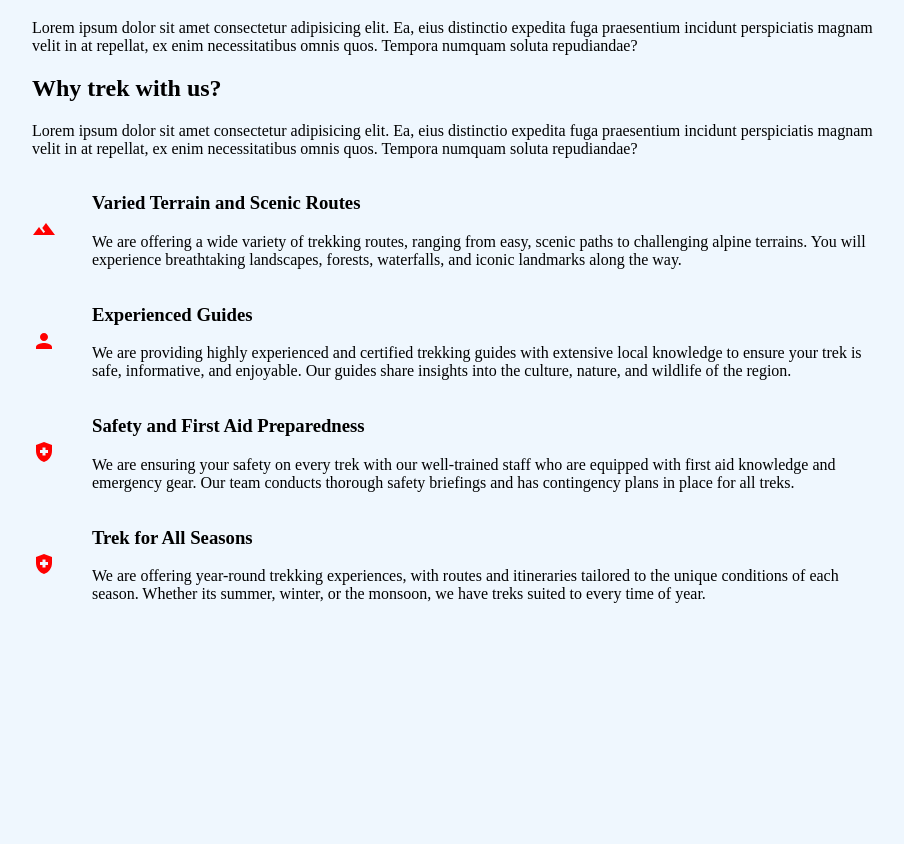
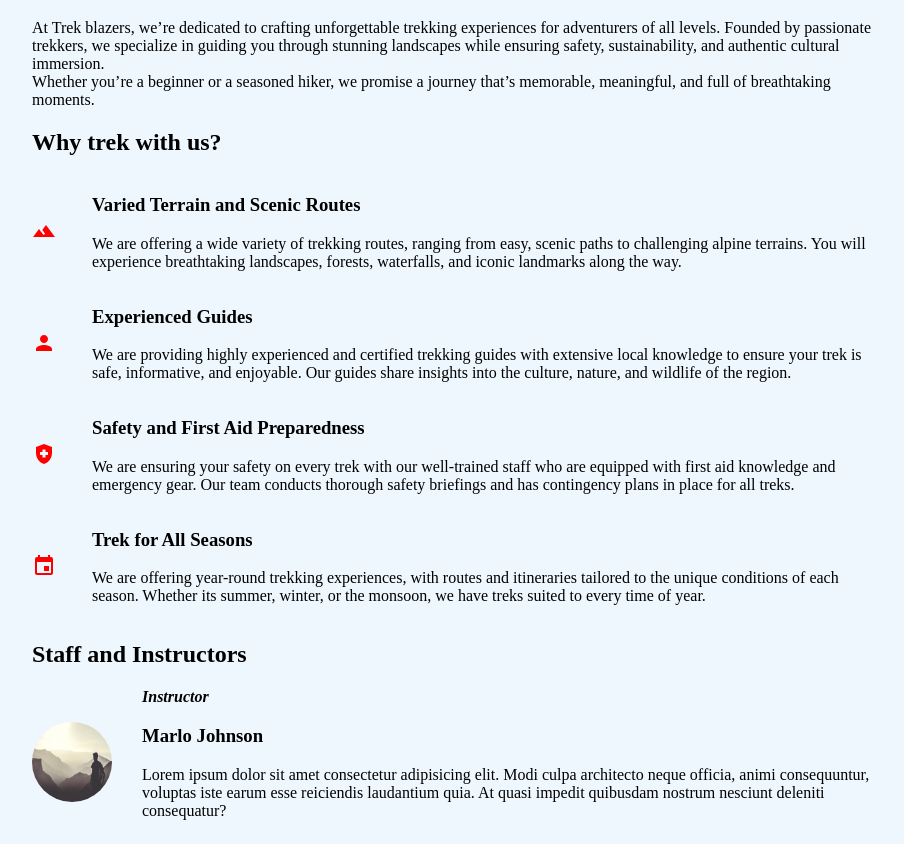
Before and after one commit to chodankarac/wander-trek, a Next.js app: page /about in a window 1280 px wide. Shown: the part 540-1384 px from the top of the page, without its empty margins (182-1086 px from the left). Before the commit the page ends 1167 px from the top, so only its background shows below. Built offline with nearby package versions, Linux system fonts and the light colour scheme.

Commit message:
trek with us data added;implements issue #30

```diff
--- a/app/about/page.tsx
+++ b/app/about/page.tsx
@@ -5,7 +5,7 @@ import Image from "next/image";
 import React from "react";
 import TerrainIcon from "@mui/icons-material/Terrain";
 import PersonIcon from "@mui/icons-material/Person";
-import { HealthAndSafety } from "@mui/icons-material";
+import { Event, HealthAndSafety } from "@mui/icons-material";
 
 const About = () => {
   return (
@@ -29,20 +29,18 @@ const About = () => {
         <div>
           <h2>About us</h2>
           <p style={{ fontSize: "1rem" }}>
-            Lorem ipsum dolor sit amet consectetur adipisicing elit. Ea, eius
-            distinctio expedita fuga praesentium incidunt perspiciatis magnam
-            velit in at repellat, ex enim necessitatibus omnis quos. Tempora
-            numquam soluta repudiandae?
+            At Trek blazers, we’re dedicated to crafting unforgettable trekking
+            experiences for adventurers of all levels. Founded by passionate
+            trekkers, we specialize in guiding you through stunning landscapes
+            while ensuring safety, sustainability, and authentic cultural
+            immersion.
+            <br />
+            Whether you’re a beginner or a seasoned hiker, we promise a journey
+            that’s memorable, meaningful, and full of breathtaking moments.
           </p>
         </div>
         <div>
           <h2>Why trek with us?</h2>
-          <p style={{ fontSize: "1rem" }}>
-            Lorem ipsum dolor sit amet consectetur adipisicing elit. Ea, eius
-            distinctio expedita fuga praesentium incidunt perspiciatis magnam
-            velit in at repellat, ex enim necessitatibus omnis quos. Tempora
-            numquam soluta repudiandae?
-          </p>
           <div
             style={{
               display: "flex",
@@ -119,7 +117,7 @@ const About = () => {
               gap: "1rem",
             }}
           >
-            <HealthAndSafety style={{ color: "red" }} />
+            <Event style={{ color: "red" }} />
             &nbsp;
             <div>
               <h3>Trek for All Seasons</h3>
@@ -138,6 +136,28 @@ const About = () => {
             </div>
           </div>
         </div>
+        <div>
+          <h2>Staff and Instructors</h2>
+          <div style={{ display: "flex", gap: 30, alignItems: "center" }}>
+            <Image
+              src={"/assets/images/homepage/guy-trek.jpg"}
+              alt="staff1"
+              height={80}
+              width={80}
+              style={{ borderRadius: "50%" }}
+            />
+            <div>
+              <em style={{ fontWeight: "bold" }}>Instructor</em>
+              <h3>Marlo Johnson</h3>
+              <p>
+                Lorem ipsum dolor sit amet consectetur adipisicing elit. Modi
+                culpa architecto neque officia, animi consequuntur, voluptas
+                iste earum esse reiciendis laudantium quia. At quasi impedit
+                quibusdam nostrum nesciunt deleniti consequatur?
+              </p>
+            </div>
+          </div>
+        </div>
       </Container>
     </>
   );
```
Also changed, not shown: jsonFiles/aboutUs.ts (added, +30 -0 lines).
